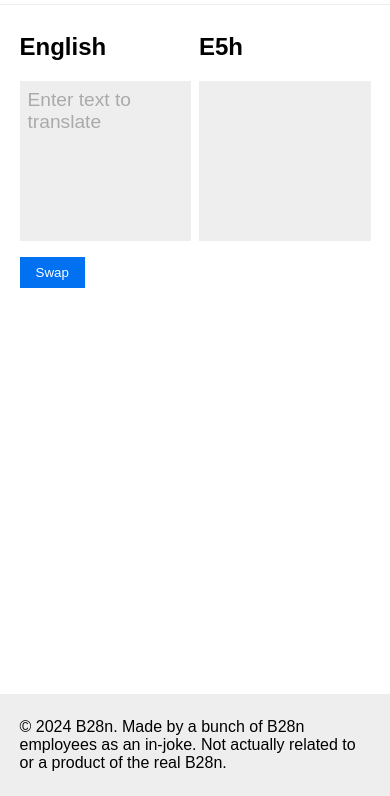
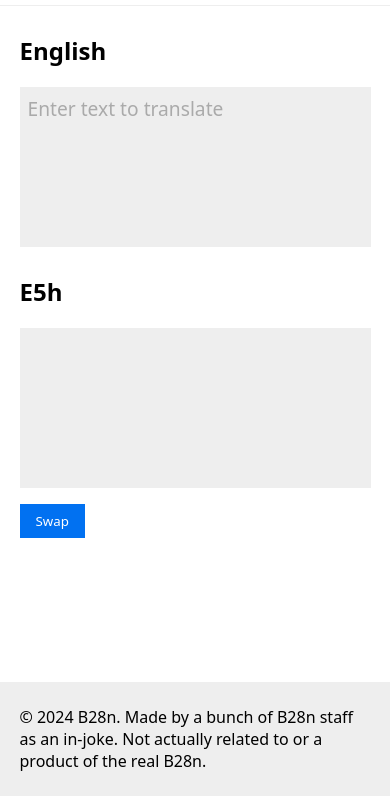
Before and after one commit to bbcjl/b28n, a plain HTML site: page index.html in a window 390 px wide. Shown: the part 48-844 px from the top of the page. Drawn offline with Linux system fonts and the light colour scheme; no server answers; a web font is replaced by a local one.

Commit message:
Make said UI mobile responsive

```diff
--- a/index.html
+++ b/index.html
@@ -35,7 +35,7 @@
             </section>
         </main>
         <footer>
-            <p>&copy; 2024 B28n. Made by a bunch of B28n employees as an in-joke. Not actually related to or a product of the real B28n.</p>
+            <p>&copy; 2024 B28n. Made by a bunch of B28n staff as an in-joke. Not actually related to or a product of the real B28n.</p>
         </footer>
     </body>
 </html>
--- a/style.css
+++ b/style.css
@@ -1,7 +1,7 @@
 @import url("fonts.css");
 
 * {
-    font-family: "ReithSans", "BBC Reith Sans", sans-serif;
+    font-family: "ReithSans", "BBC Reith Sans", system-ui, sans-serif;
     box-sizing: border-box;
 }
 
@@ -92,3 +92,9 @@ textarea {
     content: "Enter text to translate";
     color: #aaaaaa;
 }
+
+@media (max-width: 800px) {
+    .translator {
+        flex-direction: column;
+    }
+}
```
